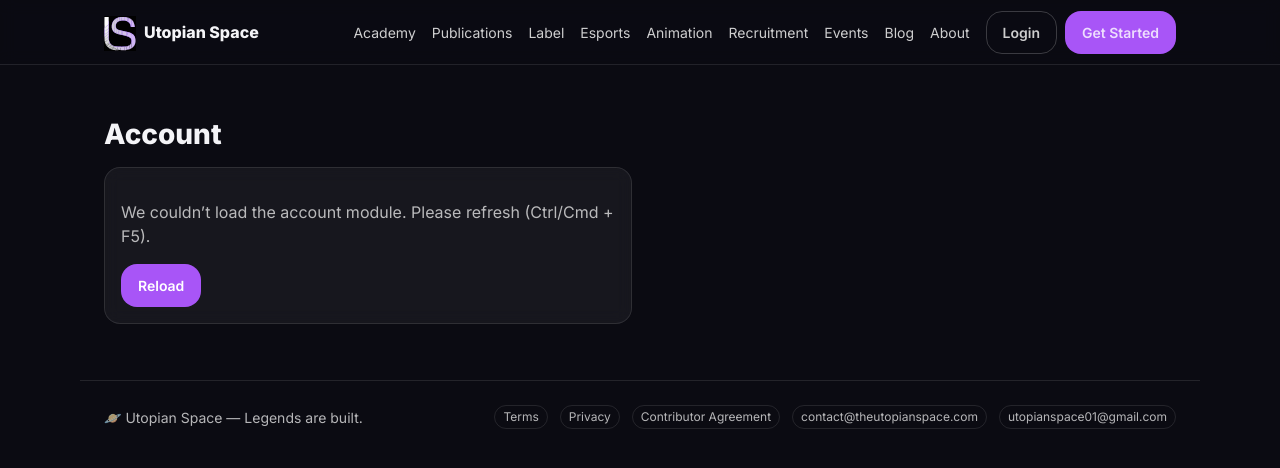
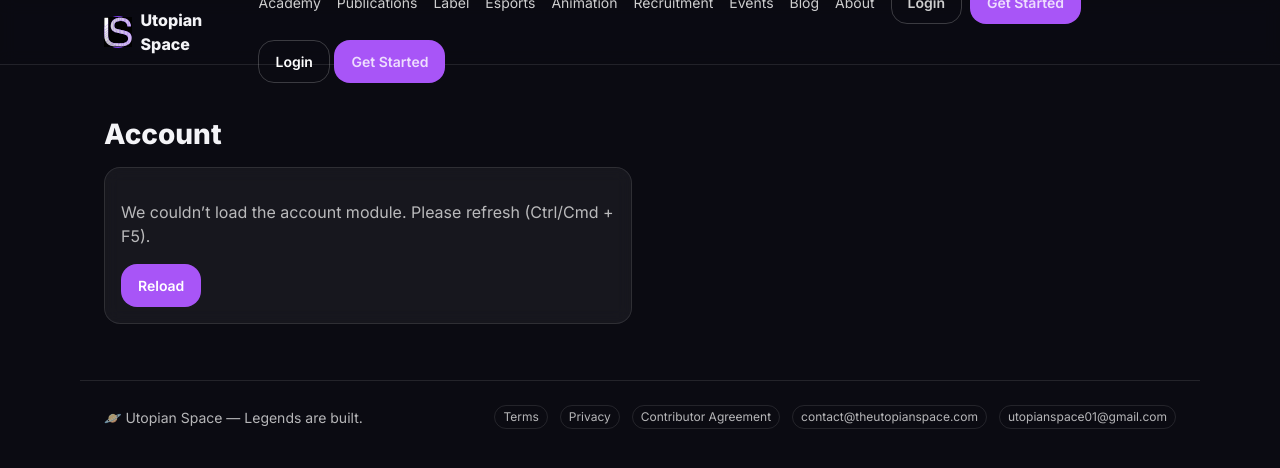
Before and after one commit to Shv-tech/newweb, a plain HTML site: page auth.html in a window 1280 px wide. Drawn offline with Linux system fonts and the light colour scheme.

Commit message:
Add files via upload

```diff
--- a/auth.html
+++ b/auth.html
@@ -28,6 +28,10 @@
       <a href="index.html#blog">Blog</a>
       <a href="about.html">About</a>
       <span id="authArea" class="auth-cta"></span>
+      <span id="authArea">
+      <a class="btn btn-outline nojs-login" href="./auth.html">Login</a>
+      <a class="btn btn-primary nojs-cta" href="./auth.html#register">Get Started</a>
+     </span>
     </nav>
   </div>
 </header>
```
